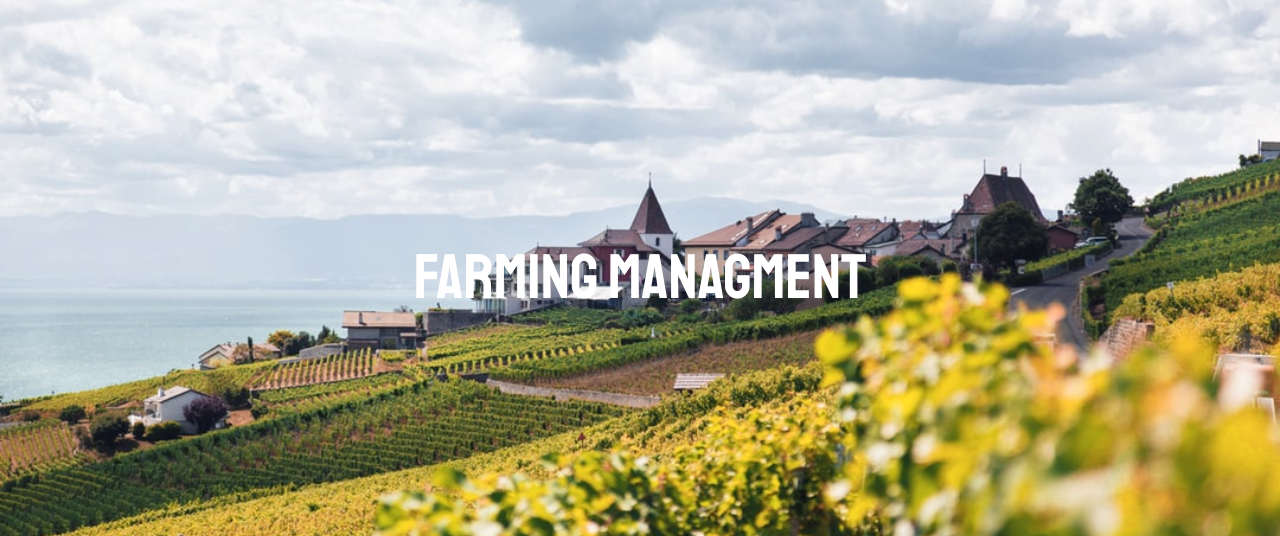
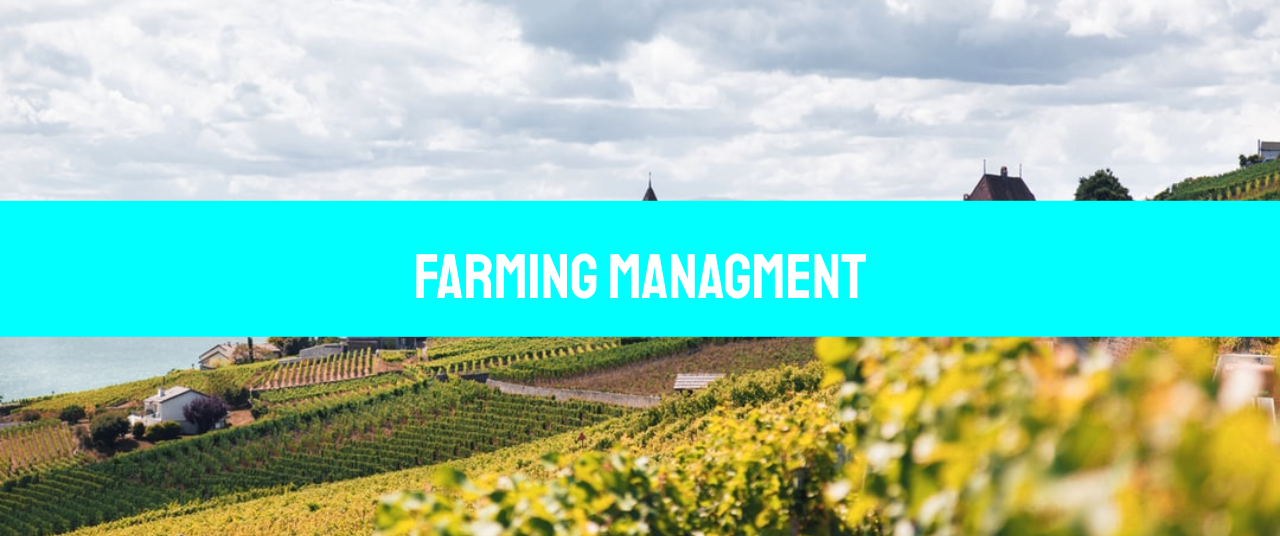
Before and after one commit to adityassingh/Farming-Managemt-System, a PHP site: page /phpmailer/ in a window 1280 px wide. Shown: the part 131-667 px from the top of the page. Run offline with PHP 8.4, Linux system fonts and the light colour scheme.

Commit message:
Update custom.css

```diff
--- a/css/custom.css
+++ b/css/custom.css
@@ -6,6 +6,7 @@ body
 	background-position: center;
 	background-size: cover;
 	background-attachment: fixed;
+        background-repeat: no-repeat;
 }
 
 .custom
@@ -25,4 +26,6 @@ width: 100%;
 font-family: 'Staatliches', cursive;
 text-align: center;
 color: #ffffff;
+justify-items: center;
+background-color:cyan;
 }
```
